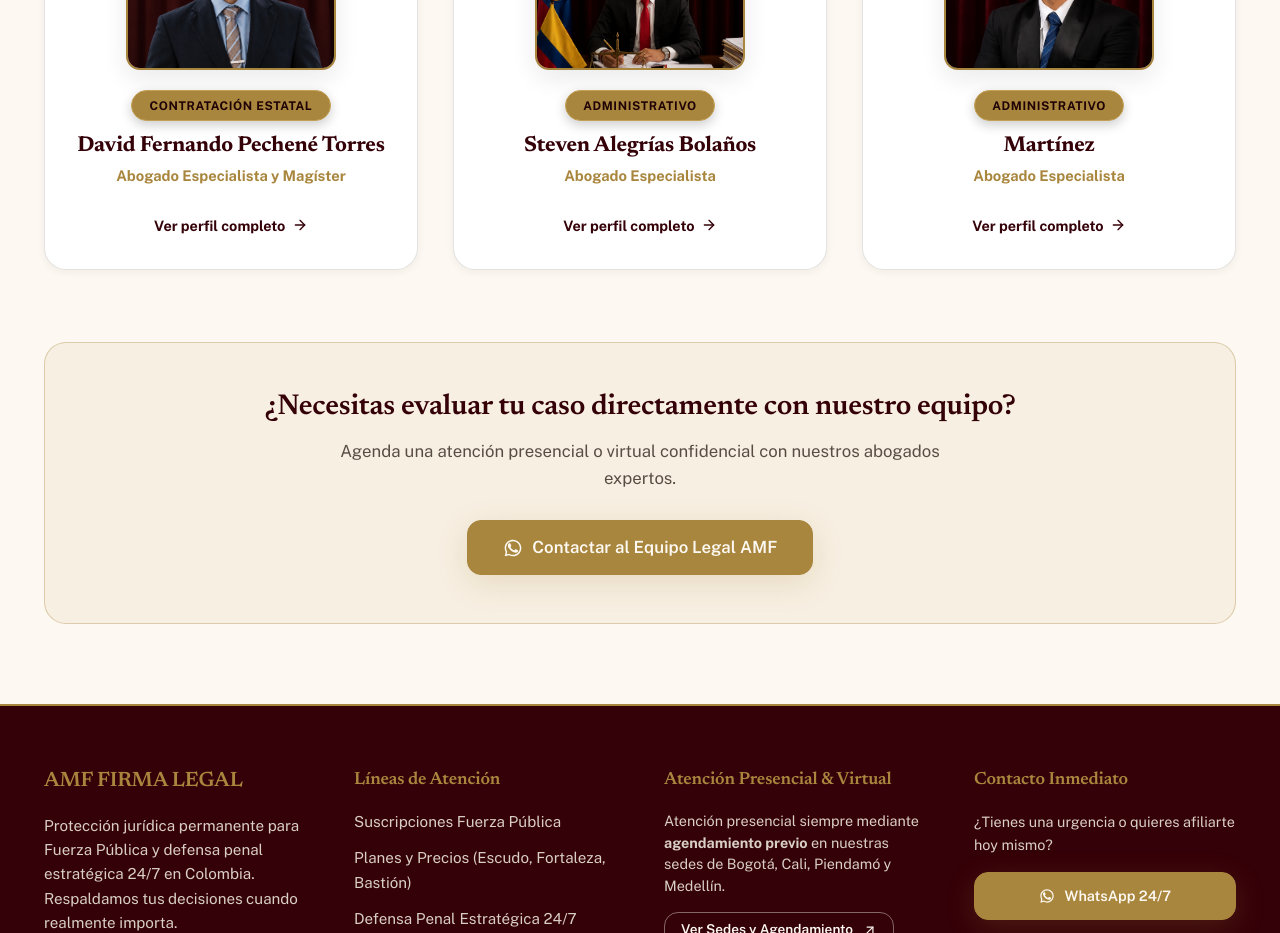
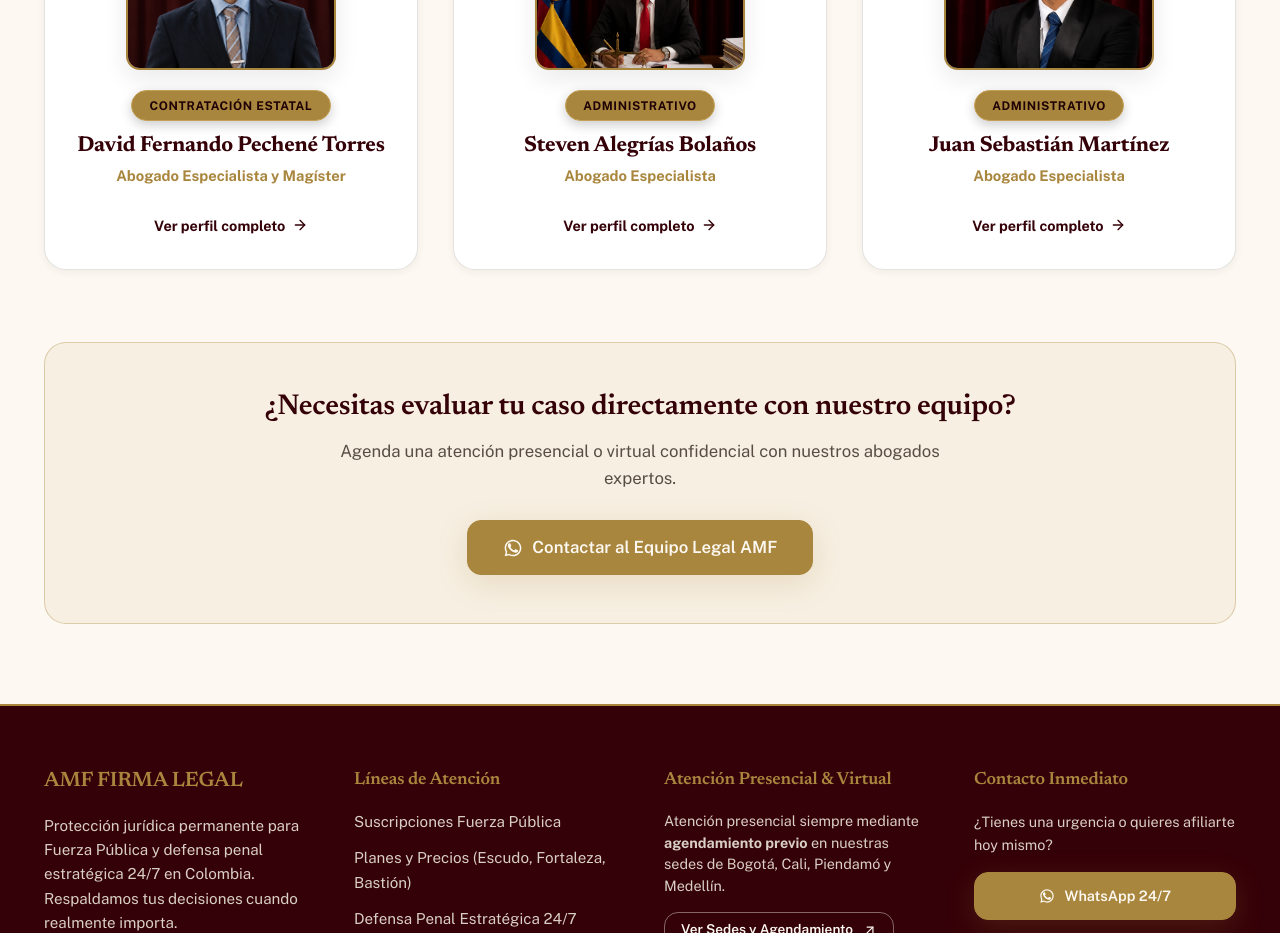
Before and after one commit to juaness1702unicauca/amflegal, a React (Vite) app: page /equipo in a window 1280 px wide. Shown: the part 1160-2093 px from the top of the page. Built offline with nearby package versions, Linux system fonts and the light colour scheme.

Commit message:
fix: corregir nombre a Juan Sebastian Martinez y actualizar schema

```diff
--- a/src/pages/Equipo.jsx
+++ b/src/pages/Equipo.jsx
@@ -60,7 +60,7 @@ export const Equipo = () => {
       badge: 'Administrativo'
     },
     {
-      name: 'Martínez',
+      name: 'Juan Sebastián Martínez',
       role: 'Abogado Especialista',
       subtitle: 'Derecho Administrativo y Derecho Legislativo (U. del Cauca)',
       bio: 'Abogado de la Universidad del Cauca, con enfoque en derecho administrativo y derecho legislativo. Cuenta con experiencia como auxiliar jurídico en oficinas jurídicas y entidades públicas, así como en el asesoramiento jurídico en el Congreso de la República.',
@@ -102,7 +102,8 @@ export const Equipo = () => {
             { "@type": "ListItem", "position": 2, "item": { "@type": "Person", "name": "Jorge Ernesto Florez Martinez", "jobTitle": "Abogado Penalista Especialista en Derecho Penal", "worksFor": { "@type": "LegalService", "name": "AMF Firma Legal", "url": "https://amfjuridico.com" } } },
             { "@type": "ListItem", "position": 3, "item": { "@type": "Person", "name": "Juan Gregorio Minda Ceron", "jobTitle": "Contador Publico y Abogado Especialista en Finanzas y Derecho Procesal Penal", "worksFor": { "@type": "LegalService", "name": "AMF Firma Legal", "url": "https://amfjuridico.com" } } },
             { "@type": "ListItem", "position": 4, "item": { "@type": "Person", "name": "David Fernando Pechene Torres", "jobTitle": "Abogado Magister en Contratacion Estatal e Infraestructura Publica SECOP", "worksFor": { "@type": "LegalService", "name": "AMF Firma Legal", "url": "https://amfjuridico.com" } } },
-            { "@type": "ListItem", "position": 5, "item": { "@type": "Person", "name": "Steven Alegrias Bolanos", "jobTitle": "Abogado Especialista en Derecho Administrativo y Legislativo", "worksFor": { "@type": "LegalService", "name": "AMF Firma Legal", "url": "https://amfjuridico.com" } } }
+            { "@type": "ListItem", "position": 5, "item": { "@type": "Person", "name": "Steven Alegrias Bolanos", "jobTitle": "Abogado Especialista en Derecho Administrativo y Legislativo", "worksFor": { "@type": "LegalService", "name": "AMF Firma Legal", "url": "https://amfjuridico.com" } } },
+            { "@type": "ListItem", "position": 6, "item": { "@type": "Person", "name": "Juan Sebastian Martinez", "jobTitle": "Abogado Especialista en Derecho Administrativo y Legislativo", "worksFor": { "@type": "LegalService", "name": "AMF Firma Legal", "url": "https://amfjuridico.com" } } }
           ]
         })}</script>
       </Helmet>
```
